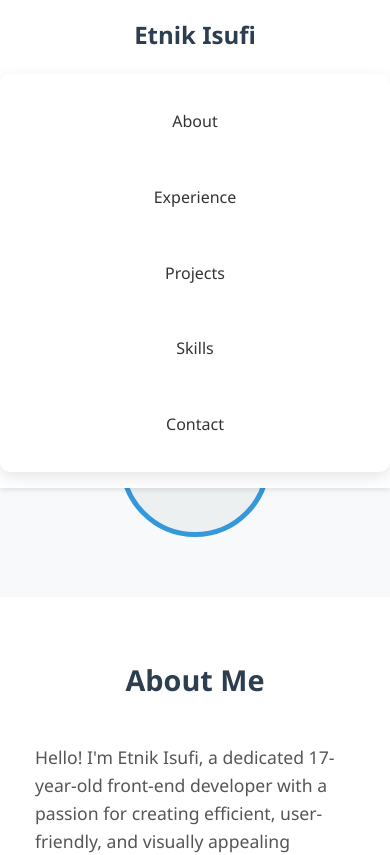
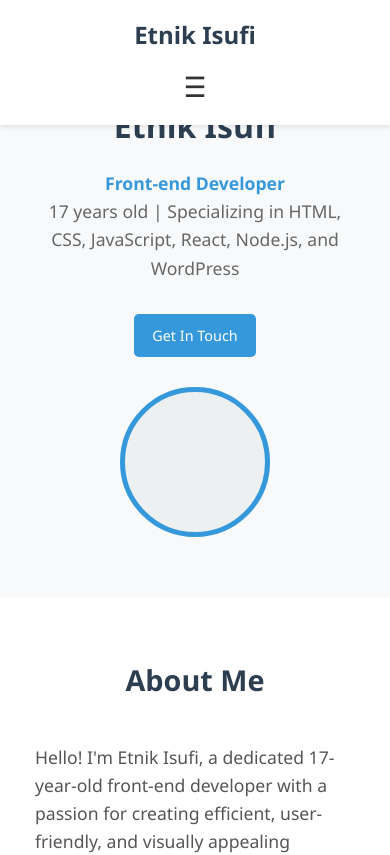
Before and after one commit to Etn1k/Portfolio, a React (Create React App) app: page / in a window 390 px wide. Shown: the top 855 px of the page. Built offline with nearby package versions, Linux system fonts and the light colour scheme.

Commit message:
Added responsive burger menu

```diff
--- a/src/App.css
+++ b/src/App.css
@@ -462,34 +462,47 @@ h2 {
   z-index: 1100;
 }
 
+/* Hide burger on desktop */
+.menu-toggle {
+  display: none;
+  font-size: 28px;
+  cursor: pointer;
+}
+
 
 /* Responsive */
 @media (max-width: 768px) {
-  /* Better mobile menu without JS */
-@media (max-width: 768px) {
+   .menu-toggle {
+    display: block;
+  }
 
   .nav-links {
+    position: absolute;
+    top: 70px;
+    left: 0;
+    width: 100%;
+    background: white;
+
     flex-direction: column;
     align-items: center;
-    gap: 10px;
-    background: white;
-    padding: 15px 0;
-    border-radius: 10px;
-    margin-top: 10px;
-    box-shadow: 0 5px 15px rgba(0,0,0,0.1);
+
+    max-height: 0;
+    overflow: hidden;
+    opacity: 0;
+    transition: 0.3s ease;
+  }
+
+  /* when menu is open */
+  .nav-links.active {
+    max-height: 300px;
+    padding: 20px 0;
+    opacity: 1;
   }
 
   .nav-links li {
-    margin: 0;
+    margin: 10px 0;
   }
 
-  .nav-links a {
-    padding: 10px 20px;
-    display: block;
-    width: 100%;
-    text-align: center;
-  }
-}
   .hero .container {
     flex-direction: column;
     text-align: center;
--- a/src/App.js
+++ b/src/App.js
@@ -11,6 +11,12 @@ function App() {
       <nav className="navbar">
   <div className="container">
     <h1 className="logo">Etnik Isufi</h1>
+
+    {/* BURGER ICON */}
+    <div className="menu-toggle">
+      ☰
+    </div>
+
     <ul className="nav-links">
       <li><a href="#about">About</a></li>
       <li><a href="#experience">Experience</a></li>
```
Lines whose indentation alone changed are shown as unchanged.
